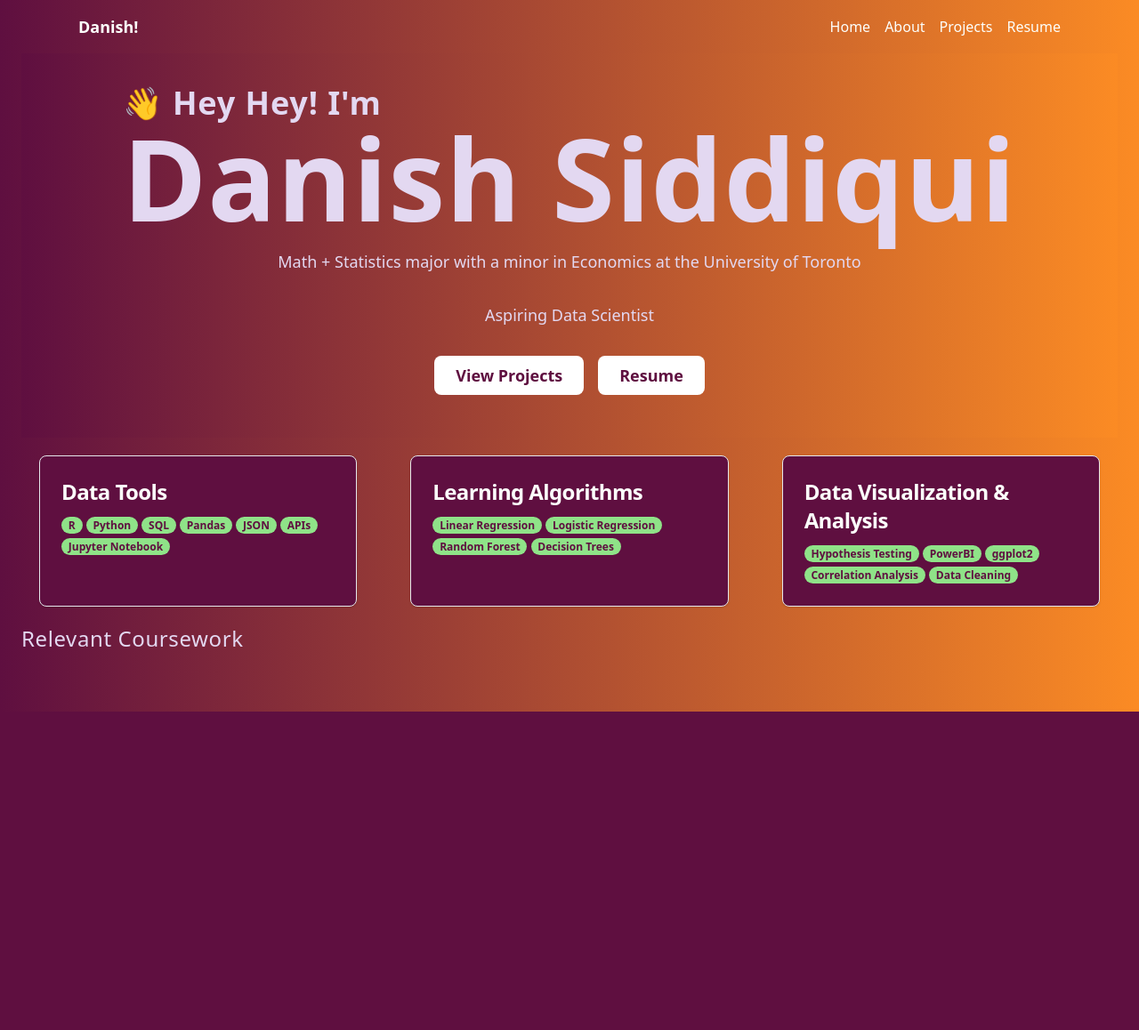
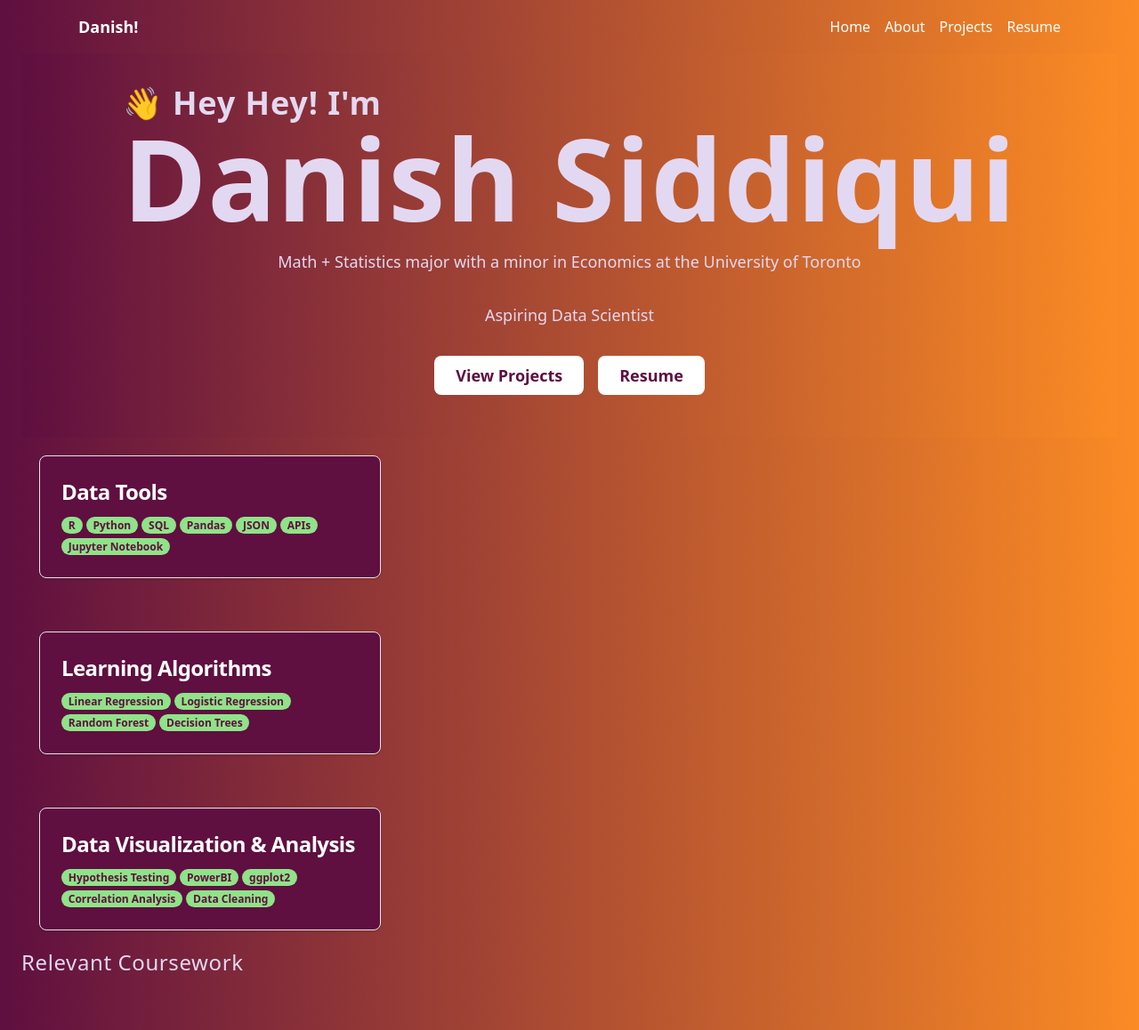
Before and after one commit to not-danish/portfolio-website, a Flask app: page / in a window 1280 px wide. Shown: the whole page at 89% size. Before the commit the page ends 800 px from the top, so only its background shows below. Run offline with Flask 3, Linux system fonts and the light colour scheme.

Commit message:
making website responsive

```diff
--- a/static/css/main.css
+++ b/static/css/main.css
@@ -942,3 +942,9 @@ video {
   --tw-text-opacity: 1;
   color: rgb(255 255 255 / var(--tw-text-opacity));
 }
+
+@media (min-width: 640px) {
+  .sm\:grid-cols-1 {
+    grid-template-columns: repeat(1, minmax(0, 1fr));
+  }
+}
--- a/templates/base.html
+++ b/templates/base.html
@@ -49,7 +49,7 @@
 
 <body class="bg-gradient-to-r from-[#5f0f40] to-[#fb8b24] text-[#E3D8F1] py-12 px-6 relative ">
 
-    <div class="grid grid-cols-3 gap-5">
+    <div class="grid grid-cols-3 sm:grid-cols-1 gap-5">
         <a href="#" class="block max-w-sm p-6 bg-[#5F0F40] border border-gray-200 rounded-lg shadow hover:bg-[#9B5DE5] hover:text-[#5F0F40] m-5">
             <h5 class="mb-2 text-2xl font-bold tracking-tight text-[#FDFFFC]">Data Tools</h5>
             <span class="inline-block whitespace-nowrap rounded-full bg-[#8FE388] px-[0.65em] pb-[0.25em] pt-[0.35em] text-center align-baseline text-[0.75em] font-bold leading-none text-[#5f0f40]">
```
